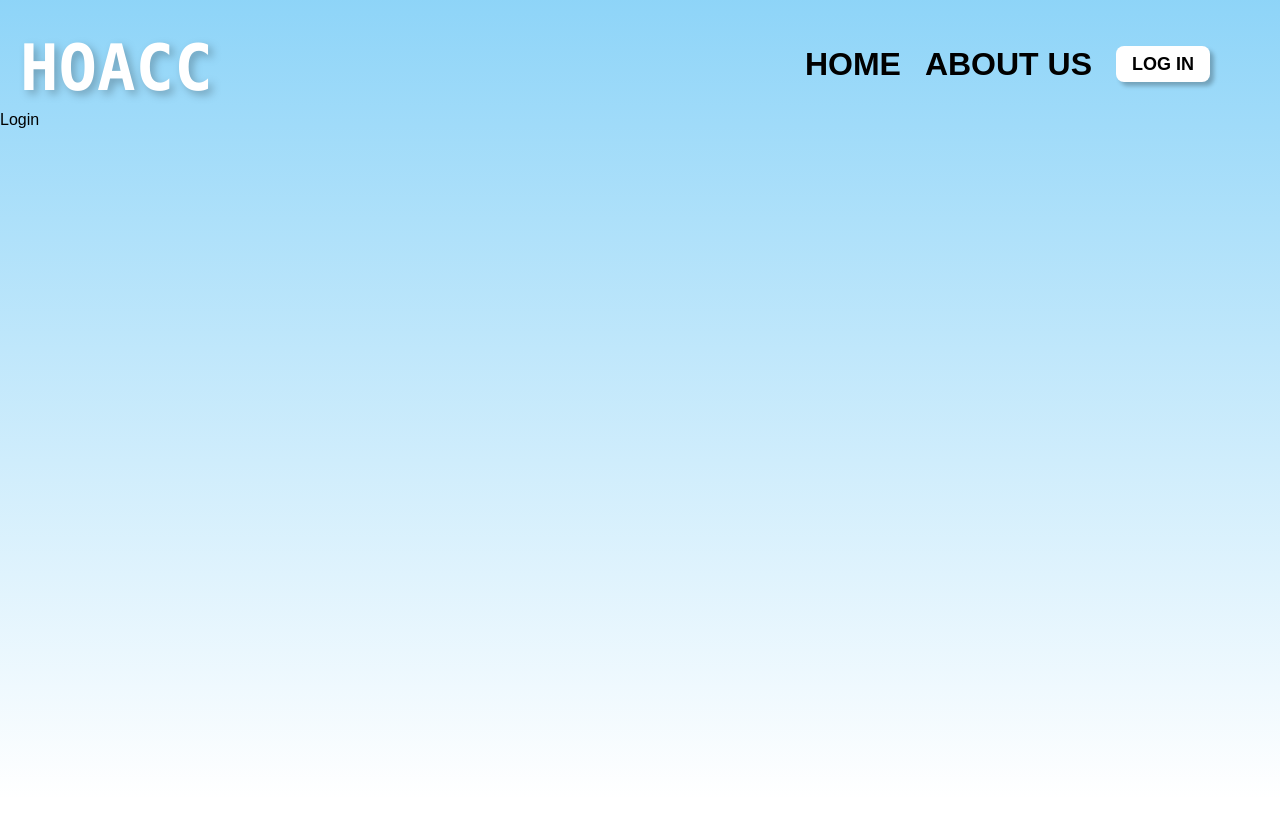
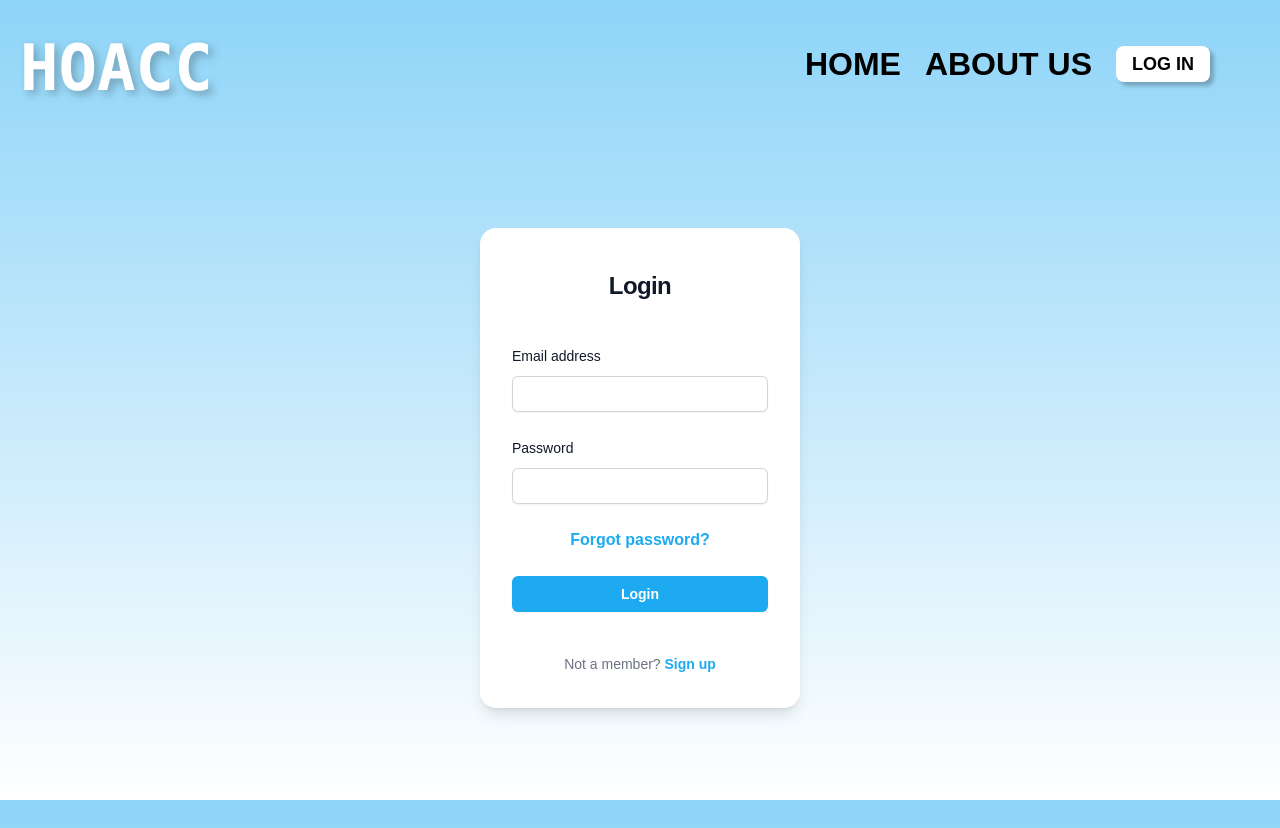
Before and after one commit to PanekBartosz/Hoacc, a Vue app in the folder front/: page /login in a window 1280 px wide. Before the commit the page ends 800 px from the top, so only its background shows below. Built offline with nearby package versions, Linux system fonts and the light colour scheme.

Commit message:
Implement LoginPage + fix SignupPage

```diff
--- a/front/src/components/LoginPage.vue
+++ b/front/src/components/LoginPage.vue
@@ -2,5 +2,63 @@
 
 </script>
 <template>
-    <p>Login</p>
-</template>
+    <div class="flex min-h-[90vh] justify-center items-center">
+      <div class="w-90 xs:w-80 sm:w-50 lg:w-30 bg-white rounded-2xl shadow-lg flex flex-col justify-center p-6 lg:p-8">
+        <div class="sm:w-full sm:max-w-sm">
+          <h2 class="mt-2 text-center text-2xl font-bold leading-9 tracking-tight text-gray-900">
+            Login
+          </h2>
+        </div>
+
+        <div class="mt-10 mx-auto w-full max-w-sm">
+          <form class="space-y-6" action="#" method="POST">
+            <div>
+              <label for="email" class="block text-sm font-medium leading-6 text-gray-900">
+                Email address
+              </label>
+              <div class="mt-2">
+                <input id="email" name="email" type="email" autocomplete="email" required="true"
+                class="block w-full rounded-md border-0 py-1.5 px-1.5 text-gray-900 shadow-sm ring-1
+                ring-gray-300 ring-inset placeholder:text-gray-400 focus:ring-1 focus:ring-inset  sm:text-sm sm:leading-6" />
+              </div>
+            </div>
+
+            <div>
+              <div class="flex items-center justify-between">
+                <label for="password" class="block text-sm font-medium leading-6 text-gray-900">
+                  Password
+                </label>
+              </div>
+              <div class="mt-2">
+                <input id="password" name="password" type="password" autocomplete="current-password" required="true"
+                class="block w-full rounded-md border-0 py-1.5 px-1.5 text-gray-900 shadow-sm ring-1 ring-gray-300
+                ring-inset placeholder:text-gray-400 focus:ring-1 focus:ring-inset  sm:text-sm sm:leading-6" />
+              </div>
+            </div>
+
+            <div class="text-center">
+                <a href="#" class="font-semibold leading-6 text-button-blue hover:text-button-blue-hover">
+                Forgot password?
+                </a>
+            </div>
+
+            <div>
+              <button type="submit" class="flex w-full justify-center rounded-md bg-button-blue px-3 py-1.5
+              text-sm font-semibold leading-6 text-white shadow-sm hover:bg-button-blue-hover focus-visible:outline
+              focus-visible:outline-2 focus-visible:outline-offset-2 focus-visible:outline-button-blue-hover">
+              Login
+              </button>
+            </div>
+          </form>
+
+          <p class="mt-10 text-center text-sm text-gray-500">
+            Not a member?
+            {{ ' ' }}
+            <a href="/signup" class="font-semibold leading-6 text-button-blue hover:text-button-blue-hover">
+              Sign up
+            </a>
+          </p>
+        </div>
+      </div>
+    </div>
+  </template>
--- a/front/src/components/SignupPage.vue
+++ b/front/src/components/SignupPage.vue
@@ -5,7 +5,7 @@
     <div class="flex min-h-[90vh] justify-center items-center">
       <div class="w-90 xs:w-80 sm:w-50 lg:w-30 bg-white rounded-2xl shadow-lg flex flex-col justify-center p-6 lg:p-8">
         <div class="sm:w-full sm:max-w-sm">
-          <h2 class="mt-10 text-center text-2xl font-bold leading-9 tracking-tight text-gray-900">
+          <h2 class="mt-2 text-center text-2xl font-bold leading-9 tracking-tight text-gray-900">
             Sign up
           </h2>
         </div>
@@ -61,7 +61,7 @@
           <p class="mt-10 text-center text-sm text-gray-500">
             Already have account?
             {{ ' ' }}
-            <a href="#" class="font-semibold leading-6 text-button-blue hover:text-button-blue-hover">
+            <a href="/login" class="font-semibold leading-6 text-button-blue hover:text-button-blue-hover">
               Login
             </a>
           </p>
```
